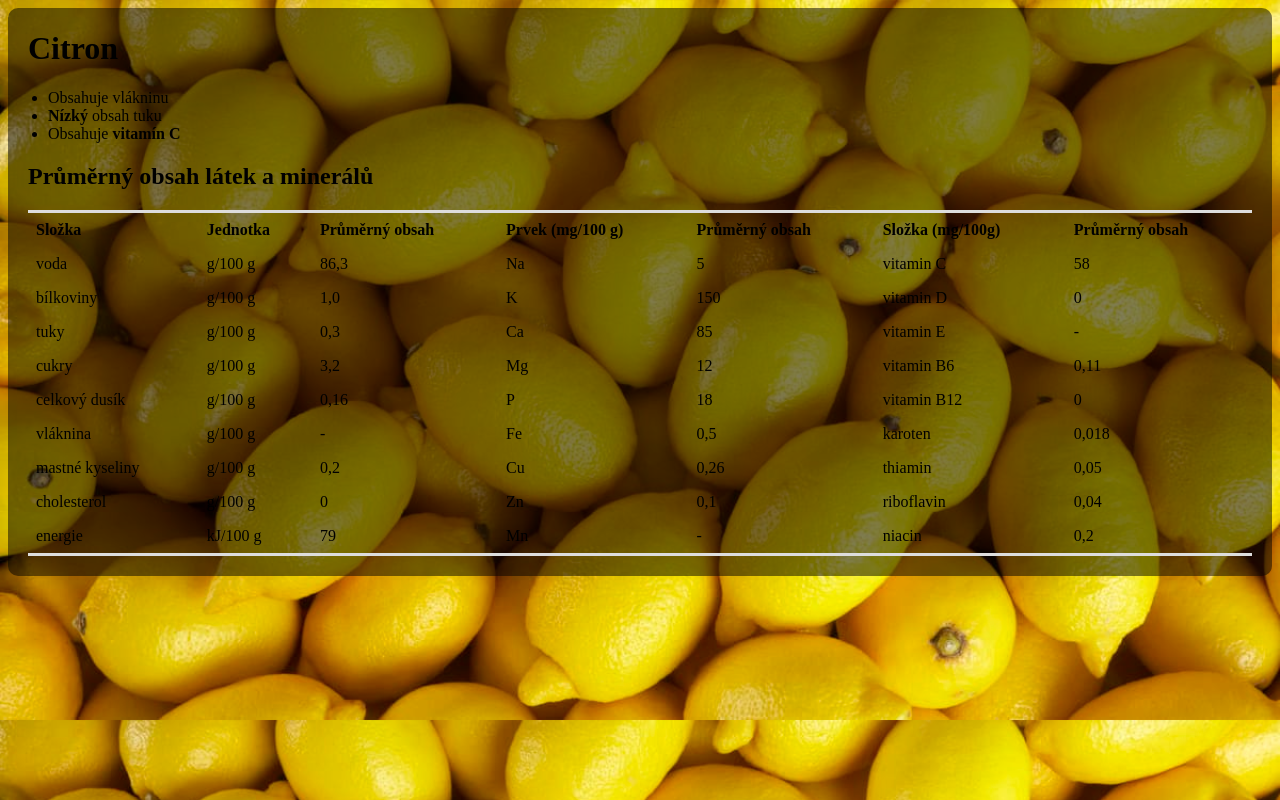
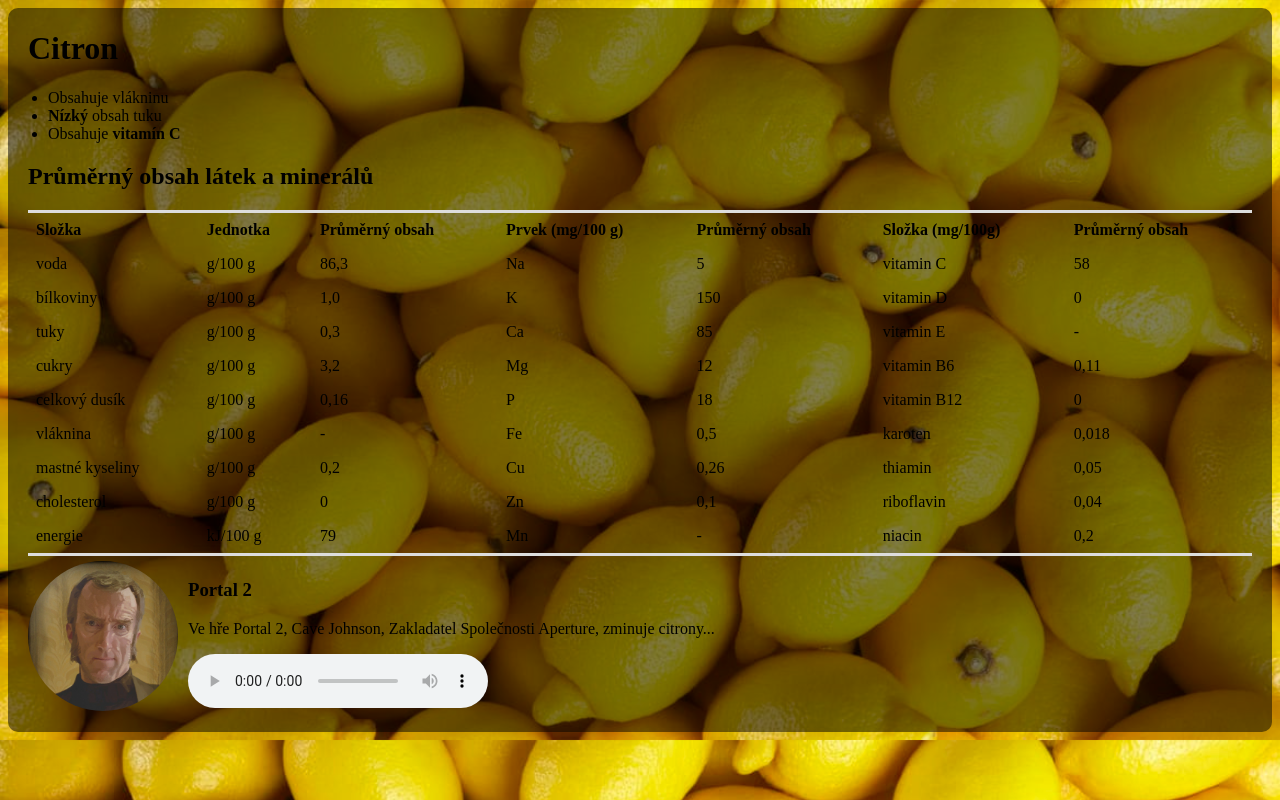
Before and after one commit to Dzejkobik007/skolavdf, a PHP site: page / in a window 1280 px wide. Run offline with PHP 8.4, Linux system fonts and the light colour scheme.

Commit message:
Portal 2 update

```diff
--- a/wap/citron/index.html
+++ b/wap/citron/index.html
@@ -131,6 +131,18 @@
             </tbody>
         </table>
     </div>
+    <div class="cave">
+        <div class="image">
+            <img src="cave_johnson.png" alt="Avatar" class="avatar">
+        </div>
+        <div class="info">
+            <h3>Portal 2</h3>
+            <p>Ve hře Portal 2, Cave Johnson, Zakladatel Společnosti Aperture, zminuje citrony...</p>
+            <audio controls>
+                <source src="cave-citron.mp3" type="audio/mpeg">
+            </audio>
+        </div>
+    </div>
 </body>
 
 </html>
--- a/wap/citron/style.css
+++ b/wap/citron/style.css
@@ -32,10 +32,31 @@ th, td {
 .helper {
     display: none;
 }
+.avatar {
+    vertical-align: middle;
+    width: 150px;
+    height: 150px;
+    border-radius: 50%;
+}
+
+.cave {
+    margin-top: 5px;
+    display: flex;
+}
+
+.cave .image {
+    width: 160px;
+}
+.cave .info {
+    margin-left: 1;
+}
 
 @media (max-width : 600px) {
     body {
         text-align: center;
+    }
+    .cave .image {
+        display: none;
     }
     .helper {
         display: block;
```
Also changed, not shown: wap/citron/cave_johnson.png (added), 1 other file.
